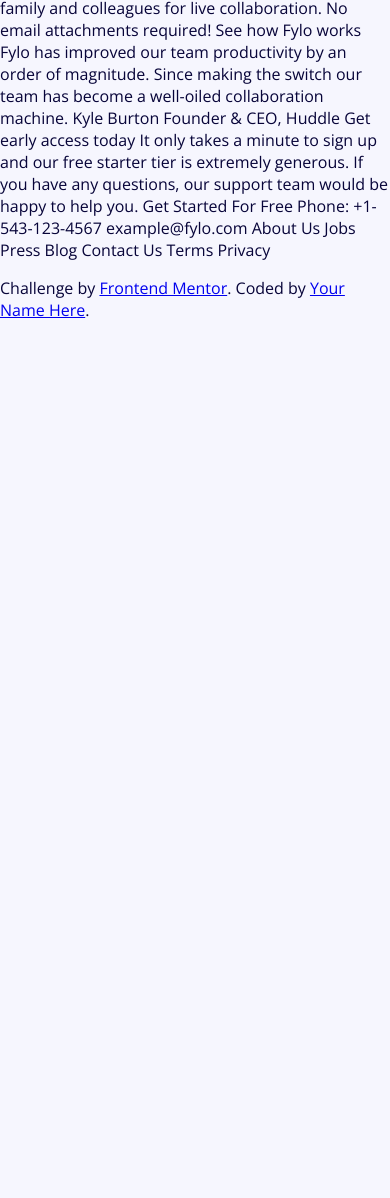
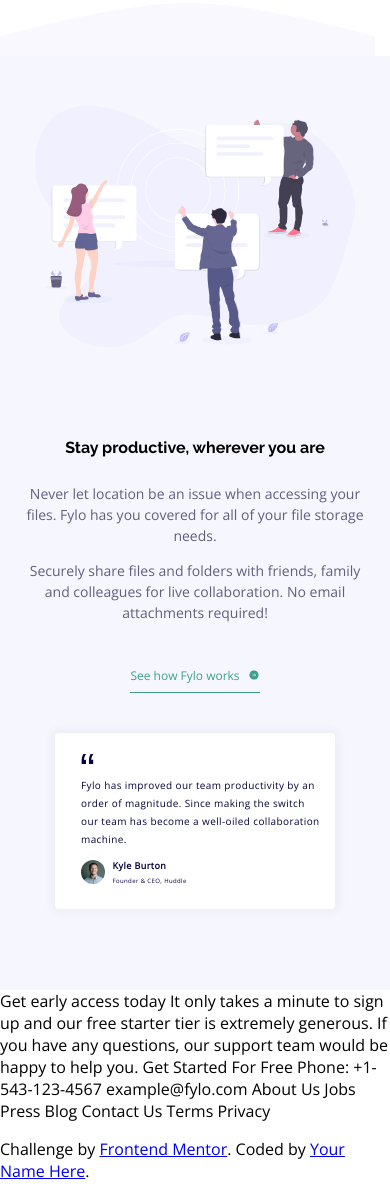
Before and after one commit to octaviolan/fylo-landing-page, a plain HTML site: page index.html in a window 390 px wide. Shown: the part 781-1979 px from the top of the page. Before the commit the page ends 1118 px from the top, so only its background shows below. Drawn offline with nearby package versions, Linux system fonts and the light colour scheme.

Commit message:
Section productive layout mobile

```diff
--- a/css/hero.css
+++ b/css/hero.css
@@ -1,4 +1,5 @@
 .hero {
+  margin-block-end: 90px;
   text-align: center;
   /* border: 1px solid red; */
 }
--- /dev/null
+++ b/css/productive.css
@@ -0,0 +1,107 @@
+.productive {
+  padding-block-start: 50px;
+  padding-block-end: 81px;
+  background: #F6F6FE;
+  text-align: center;
+}
+
+.image-productive {
+  inline-size: 320px;
+  block-size: 241px;
+  margin: auto;
+  background-image: url(../images/illustration-2.svg);
+  background-size: cover;
+  background-position: center;
+  /* border: 1px solid red; */
+}
+
+.productive h2 {
+  margin-block-start: 89px;
+  margin-block-end: 23px;
+  font-family: 'Raleway', sans-serif;
+  font-weight: 700;
+  font-size: 16px;
+  line-height: 24px;
+  /* border: 1px solid blue; */
+}
+
+.productive p {
+  font-size: 14px;
+  line-height: 21px;
+  color: #615F7E;
+}
+.productive-fylo-link {
+  inline-size: 130px;
+  margin-inline-start: auto;
+  margin-inline-end: auto;
+  margin-block-start: 36px;
+  margin-block-end: 40px;
+  padding-block: 6px;
+  border-bottom: 1px solid var(--moderateCyan);
+  display: flex;
+  justify-content: center;
+  align-items: center;
+  }
+
+.productive-fylo-link p{
+  margin-block: 0;
+  margin-inline-end: 8px;
+  font-size: 12px;
+  color: var(--moderateCyan);
+}
+
+
+.productive-fylo-link img{
+  inline-size: 12px;
+  block-size: 12px;
+}
+
+.productive-testimonial {
+  /* border: 1px solid red; */
+  box-sizing: border-box;
+  inline-size: 280px;
+  margin: auto;
+  padding-inline-start: 26px;
+  padding-inline-end: 12.7px;
+  padding-block-start: 21px;
+  padding-block-end: 18.62px;
+  border-radius: 3.93px;
+  background: #FFFFFF;
+  box-shadow: 0px 0px 8px 4px rgba(56, 56, 56, 0.0458843);
+}
+
+.productive-testimonial p {
+  font-size: 10px;
+  line-height: 18px;
+  letter-spacing: 0.38px;
+  color: var(--veryDarkBlue);
+  text-align: start;
+  margin-block-end: 12px;
+}
+
+.productive-testimonial .avatar {
+  display: flex;
+  align-items: flex-start;
+}
+
+.productive-testimonial .avatar img {
+  inline-size: 24px;
+  block-size: 24px;
+  border-radius: 50%;
+  margin-inline-end: 7.5px;
+}
+
+.productive-testimonial .avatar p {
+  margin-block: 0;
+}
+
+.productive-testimonial .avatar-name {
+  font-size: 9px;
+  font-weight: 700;
+  line-height: 12px;
+  letter-spacing: 0.45px;
+}
+
+.productive-testimonial .avatar-ceo {
+  font-size: 6px;
+}
--- a/css/style.css
+++ b/css/style.css
@@ -1,5 +1,6 @@
 @import './header.css';
 @import './hero.css';
+@import './productive.css';
 
 :root {
   /* ### Primary */
@@ -16,10 +17,14 @@
 body {
   background: var(--lightGrayishBlue);
   font-family: 'Open Sans', sans-serif;;
-  color: var(--veryDarkBlue);
   margin: 0;
+  background: white;
 }
 
 .wrapper {
   padding-inline: 24px;
 }
+
+img {
+  display: block;
+}
--- a/index.html
+++ b/index.html
@@ -38,7 +38,7 @@
       </div>
     </div>
   </header>
-  <div class="hero">
+  <section class="hero">
     <div class="wrapper">
       <div class="hero-content">
         <div class="hero-image"></div>
@@ -58,28 +58,61 @@
         </div>
       </div>
     </div>
-  </div>
+  </section>
+  <img src="./images/bg-curve-mobile.svg" alt="">
+  <section class="productive">
+    <div class="wrapper">
+      <div class="productive-content">
+        <div class="image-productive">
+        </div>
+        <h2>
+          Stay productive, wherever you are
+        </h2>
+        <p>
+          Never let location be an issue when accessing your files. Fylo has you
+          covered for all of your file storage needs.
+        </p>
+        <p>
+          Securely share files and folders with friends, family and colleagues for
+          live collaboration. No email attachments required!
+        </p>
+        <div class="productive-fylo-link">
+          <p>
+            See how Fylo works
+          </p>
+          <img src="./images/icon-arrow.svg" alt="Icono de flecha">
+        </div>
+        <div class="productive-testimonial">
+          <img src="./images/icon-quotes.svg" alt="">
+          <p>
+            Fylo has improved our team productivity by an order of magnitude. Since
+            making the switch our team has become a well-oiled collaboration machine.
+          </p>
+          <div class="avatar">
+            <img src="./images/avatar-testimonial.jpg" alt="">
+            <div class="avatr-name">
+              <p class="avatar-name">
+                Kyle Burton
+              </p>
+              <p class="avatar-ceo">
+                Founder & CEO, Huddle
+              </p>
+            </div>
+          </div>
+        </div>
+      </div>
+    </div>
+  </section>
 
 
 
 
-  Get Started
 
-  Stay productive, wherever you are
 
-  Never let location be an issue when accessing your files. Fylo has you
-  covered for all of your file storage needs.
 
-  Securely share files and folders with friends, family and colleagues for
-  live collaboration. No email attachments required!
 
-  See how Fylo works
 
-  Fylo has improved our team productivity by an order of magnitude. Since
-  making the switch our team has become a well-oiled collaboration machine.
 
-  Kyle Burton
-  Founder & CEO, Huddle
 
   Get early access today
 
```
